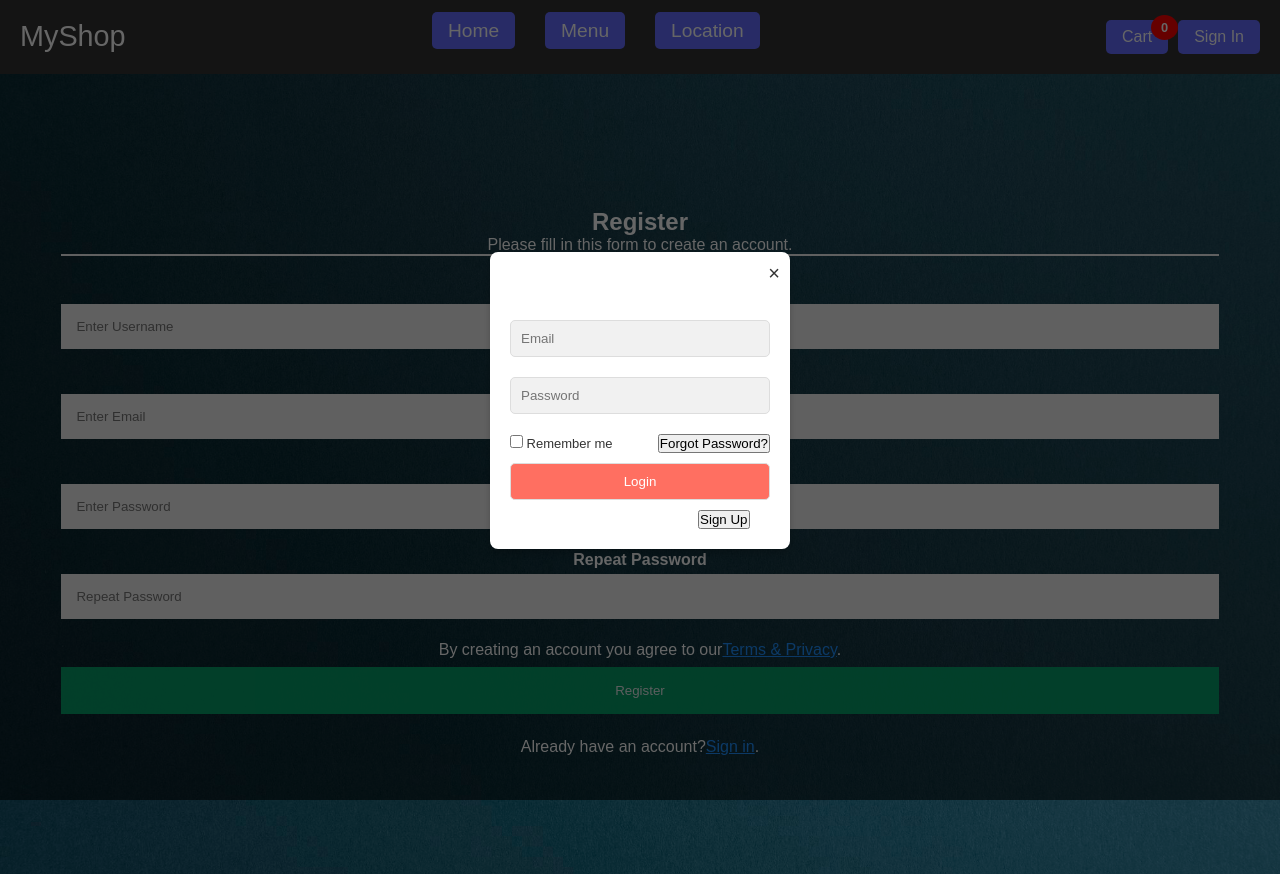
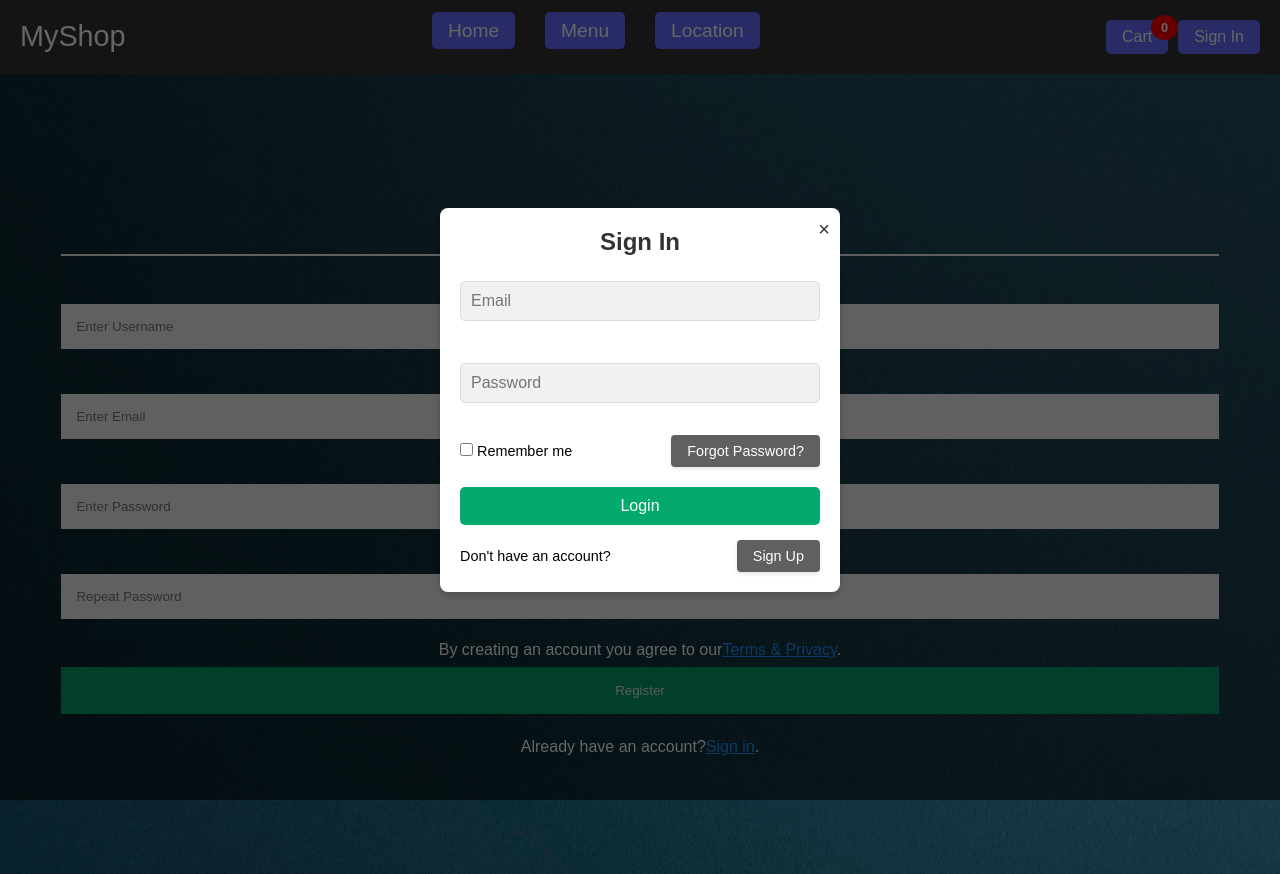
Before and after one commit to jarmoil/Web-Pizzeria, a React (Vite) app in the folder client/: page /signup in a window 1280 px wide. Both pictures are taken after a click on the button "Sign In". Built offline with nearby package versions, Linux system fonts and the light colour scheme; no server answers.

Commit message:
Refactor sign-in modal and cart item components; improve styling and structure

```diff
--- a/client/src/App.css
+++ b/client/src/App.css
@@ -1218,8 +1218,7 @@ header #header-actions button:hover {
 }
 
 #cart-btn,
-#signin-btn,
-#signup-btn {
+#signin-btn {
   margin-left: 10px;
   padding: 10px 20px;
   border: none;
@@ -1229,10 +1228,33 @@ header #header-actions button:hover {
   font-size: 1rem;
   border-radius: 5px;
 }
+.signup-btn {
+  margin-left: auto;
+  padding: 8px 16px;
+  font-size: 0.9rem;
+  font-weight: 500;
+  background-color: #5f6160;
+  color: white;
+  border: none;
+  border-radius: 4px;
+  cursor: pointer;
+  transition: background-color 0.3s ease, transform 0.2s ease, box-shadow 0.2s ease;
+  box-shadow: 0 2px 4px rgba(0, 0, 0, 0.1);
+}
+
+.signup-btn:hover {
+  background-color: #000000;
+  transform: translateY(-1px);
+  box-shadow: 0 4px 8px rgba(0, 0, 0, 0.15);
+}
+
+.signup-btn:active {
+  transform: translateY(0);
+  box-shadow: 0 2px 4px rgba(0, 0, 0, 0.1);
+}
 
 #cart-btn:hover,
-#signin-btn:hover,
-#signup-btn:hover {
+#signin-btn:hover {
   background-color: #ff5a4f;
 }
 
@@ -1271,14 +1293,35 @@ header #header-actions button:hover {
   display: none;
 }
 
-#signin-box,
+.cart-dropdown.visible {
+  display: block;
+}
+.signin-box {
+  background-color: #fff;
+  color: initial;
+  padding: 20px;
+  width: 90%;
+  max-width: 400px;
+  border-radius: 8px;
+  box-shadow: 0 4px 8px rgba(0, 0, 0, 0.2);
+  position: relative;
+}
 #cart-box {
-  position: relative;
   background-color: #fff;
   padding: 20px;
-  width: 300px;
+  width: 90%;
+  max-width: 500px;
   border-radius: 8px;
   box-shadow: 0 4px 8px rgba(0, 0, 0, 0.2);
+  position: relative;
+  overflow-y: auto;
+  max-height: 80vh;
+}
+#cart-box h2 {
+  text-align: center;
+  margin-bottom: 20px;
+  font-size: 1.5rem;
+  color: #333;
 }
 
 #signin-close,
@@ -1293,6 +1336,7 @@ header #header-actions button:hover {
   color: #333;
 }
 
+
 #signin-close:hover,
 #cart-close:hover {
   color: #ff6f61;
@@ -1301,27 +1345,58 @@ header #header-actions button:hover {
 #signin-heading {
   text-align: center;
   margin-bottom: 20px;
+  font-size: 1.5rem;
+  color: #333;
+}
+.signin-form {
+  display: flex;
+  flex-direction: column;
+  gap: 15px; /* Add spacing between form elements */
 }
 
 #signin-email,
-#signin-password,
-#signin-submit-btn,
-#cart-checkout-btn {
+#signin-password {
   width: 100%;
   padding: 10px;
-  margin: 10px 0;
   border: 1px solid #ddd;
   border-radius: 5px;
-}
-
-#signin-submit-btn,
+  font-size: 1rem;
+  color: #333;
+}
+#signin-email:focus,
+#signin-password:focus {
+  outline: none;
+  border-color: #04aa6d; /* Highlight border on focus */
+}
+
+#signin-submit-btn {
+  width: 100%;
+  padding: 10px;
+  background-color: #04aa6d;
+  color: white;
+  border: none;
+  border-radius: 5px;
+  font-size: 1rem;
+  cursor: pointer;
+  transition: background-color 0.3s ease;
+}
+.signin-footer {
+  display: flex;
+  justify-content: space-between;
+  align-items: center;
+  font-size: 0.9rem;
+  color: #000;
+  margin-top: 15px;
+}
 #cart-checkout-btn {
   background-color: #ff6f61;
   color: white;
   cursor: pointer;
 }
 
-#signin-submit-btn:hover,
+#signin-submit-btn:hover {
+  background-color: #038857;
+}
 #cart-checkout-btn:hover {
   background-color: #ff5a4f;
 }
@@ -1330,13 +1405,14 @@ header #header-actions button:hover {
   display: flex;
   justify-content: space-between;
   align-items: center;
-  font-size: 13px;
+  font-size: 0.9rem;
   margin-top: 10px;
 }
 
 .remember-forgot label {
-  padding-right: 5px;
-  color: #333;
+  font-size: 0.9rem;
+  color: #000;
+  font-weight: normal;
 }
 
 .remember-forgot a {
@@ -1347,59 +1423,150 @@ header #header-actions button:hover {
 .remember-forgot a:hover {
   text-decoration: underline;
 }
+#cart-items {
+  font-style: italic;
+  list-style: none;
+  padding: 0;
+  margin: 0;
+  max-height: 300px;
+  overflow-y: auto;
+  gap: 15px;
+  display: flex;
+  flex-direction: column;
+}
+.cart-item {
+  display: flex;
+  justify-content: space-between;
+  align-items: center;
+  padding: 10px 0;
+  border-bottom: 1px solid #ddd;
+}
 
 #cart-items li {
   display: flex;
   justify-content: space-between;
   padding: 10px 0;
   border-bottom: 1px solid #ddd;
-}
-
-#cart-total {
+  color: #000000;
+}
+
+.cart-total {
   display: flex;
   justify-content: space-between;
   margin-top: 20px;
   font-weight: bold;
+  font-size: 1.2rem;
+  color: #333;
 }
 
 #cart-checkout-btn {
-  background-color: #4caf50;
+  width: 100%;
+  padding: 10px;
+  margin-top: 20px;
+  background-color: #04aa6d;
+  color: white;
+  border: none;
+  border-radius: 5px;
+  cursor: pointer;
+  font-size: 1rem;
 }
 
 #cart-checkout-btn:hover {
-  background-color: #45a049;
-}
-
-.cart-dropdown {
-  position: absolute;
-  top: 60px;
-  left: 0;
-  width: 300px;
-  padding: 15px;
-  box-shadow: 0 4px 8px rgba(0, 0, 0, 0.2);
-  border-radius: 8px;
-  background-color: white;
-  display: none;
-  z-index: 1001;
-}
-
-.cart-dropdown.visible {
-  display: block;
-}
-
-#signup-btn {
-  display: inline-block;
+  background-color: #038857;
+}
+
+.pickup-option{
+  display: flex;
+  align-items: center;
+  gap: 10px;
+  margin-bottom: 10px;
+  padding: 10px;
+  font-size: 1rem;
+  color:#000000
+}
+.address-input{
+  width: 100%;
+  padding: 10px;
+  border: 1px solid #ddd;
+  border-radius: 5px;
+  font-size: 1rem;
+  color: #000000;
+}
+.quantity-controls {
+  display: flex;
+  align-items: center;
+  gap: 10px;
+  color: #000000;
+}
+.quantity-controls button {
+  background-color: #04aa6d;
+  color: white;
+  border: none;
+  border-radius: 5px;
   padding: 5px 10px;
   font-size: 1rem;
-  background-color: #ff6f61;
-  color: white;
-  border: none;
-  cursor: pointer;
+  cursor: pointer;
+  transition: background-color 0.3s ease, transform 0.2s ease;
+  margin: 0 5px;
+}
+
+.quantity-controls button:hover {
+  background-color: #038857;
+  transform: scale(1.1);
+}
+
+.quantity-controls button:active {
+  transform: scale(1);
+}
+
+/* Remove Button */
+.remove-btn {
+  background-color: #e74c3c;
+  color: white;
+  border: none;
   border-radius: 5px;
-}
-
-#signup-btn:hover {
-  background-color: #ff5a4f;
+  padding: 5px 15px;
+  font-size: 1rem;
+  cursor: pointer;
+  transition: background-color 0.3s ease, transform 0.2s ease;
+  margin-top: 10px;
+}
+
+.remove-btn:hover {
+  background-color: #c0392b;
+  transform: scale(1.1);
+}
+
+.remove-btn:active {
+  transform: scale(1);
+}
+/* Forgot Password Button Styles */
+.forgot-password-btn {
+  padding: 8px 16px;
+  font-size: 0.9rem;
+  font-weight: 500;
+  background-color: #5f6160;
+  color: white;
+  border: none;
+  border-radius: 4px;
+  cursor: pointer;
+  transition: background-color 0.3s ease, transform 0.2s ease, box-shadow 0.2s ease;
+  box-shadow: 0 2px 4px rgba(0, 0, 0, 0.1);
+
+}
+
+.forgot-password-btn:hover {
+  background-color: #000000;
+  transform: translateY(-1px);
+  box-shadow: 0 4px 8px rgba(0, 0, 0, 0.15);
+}
+
+.forgot-password-btn:active {
+  transform: translateY(0);
+  box-shadow: 0 2px 4px rgba(0, 0, 0, 0.1);
+}
+#signin-submit-btn {
+  margin-top: 20px;
 }
 
 @media (max-width: 768px) {
@@ -1424,10 +1591,46 @@ header #header-actions button:hover {
     margin-top: 10px;
   }
 
-  #signin-box,
+  .signin-box {
+    width: 90%;
+    max-width: 300px;
+    padding: 15px;
+  }
+  #signin-heading {
+    font-size: 1.2rem;
+  }
+
+  #signin-box p {
+    color: #000 !important; /* Force the font color to black */
+    font-size: 0.9rem;
+    margin-top: 10px;
+    text-align: center;
+  }
+
+  #signin-email,
+  #signin-password {
+    font-size: 0.9rem;
+  }
+
+  #signin-submit-btn {
+    font-size: 0.9rem;
+  }
   #cart-box {
     width: 80%;
     max-width: 400px;
+  }
+  .cart-item {
+    flex-direction: column;
+    align-items: flex-start;
+  }
+  .quantity-controls {
+    gap: 5px;
+  }
+
+  .quantity-controls button,
+  .remove-btn {
+    padding: 5px 8px;
+    font-size: 0.9rem;
   }
 }
 
--- a/client/src/components/cart/CartItem.jsx
+++ b/client/src/components/cart/CartItem.jsx
@@ -10,13 +10,13 @@ const CartItem = ({
     <li className="cart-item">
       <span>{pizza.pizza_name}</span>
       <div className="quantity-controls">
-        <button onClick={() => decreaseQuantity(pizza.pizza_id)}>-</button>
+        <button class="decrease-btn" onClick={() => decreaseQuantity(pizza.pizza_id)}>-</button>
         <span>{pizza.quantity}</span>
-        <button onClick={() => increaseQuantity(pizza.pizza_id)}>+</button>
+        <button class="increase-btn" onClick={() => increaseQuantity(pizza.pizza_id)}>+</button>
       </div>
       <span>€{(pizza.price * pizza.quantity).toFixed(2)}</span>
-      <span>Quantity: {pizza.quantity}</span>
-      <button onClick={() => removeFromCart(pizza.pizza_id)}>Remove</button>
+      <span class="quantity-text">Quantity: {pizza.quantity}</span>
+      <button class="remove-btn" onClick={() => removeFromCart(pizza.pizza_id)}>Remove</button>
     </li>
   );
 };
--- a/client/src/components/user/SignInButton.jsx
+++ b/client/src/components/user/SignInButton.jsx
@@ -28,14 +28,13 @@ const SignInButton = ({isVisible, onClose}) => {
 
   return (
     isVisible && (
-      <div id="signin-modal" className="modal-overlay">
-        <div id="signin-box" className="modal-box">
+      <div id="signin-modal" className="signin-modal">
+        <div id="signin-box" className="signin-box">
           <button id="signin-close" className="close-btn" onClick={onClose}>
             &times;
           </button>
-          <div id="signin-heading">
-            <span>Sign In</span>
-          </div>
+            <h2 id="signin-heading">Sign In</h2>
+            <form id="signin-form" class="signin-form">
               <input
                 id="signin-email"
                 type="email"
@@ -50,6 +49,7 @@ const SignInButton = ({isVisible, onClose}) => {
                 value={password}
                 onChange={(e) => setPassword(e.target.value)}
               />
+            </form>
             <div className="remember-forgot">
               <label>
                 <input type="checkbox" /> Remember me
@@ -70,11 +70,13 @@ const SignInButton = ({isVisible, onClose}) => {
             {loading ? 'Logging in...' : 'Login'}
           </button>
           {error && <p className="error-message">{error}</p>}
-          <p>
+          <p className="signin-footer">
             Don't have an account?
+            <span className="signup-container">
               <button type="button" className="signup-btn" onClick={handleSignUp}>
                 Sign Up
               </button>
+            </span>
           </p>
         </div>
       </div>
```
Lines whose indentation alone changed are shown as unchanged.
